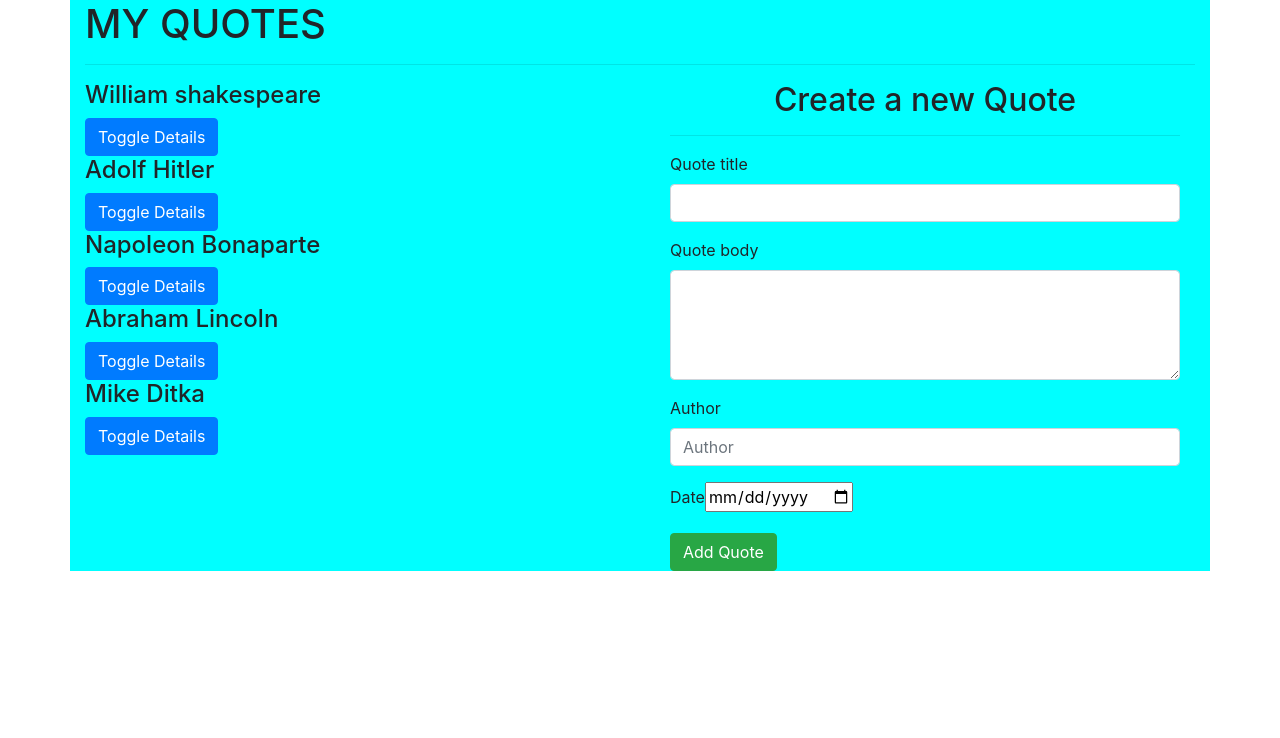
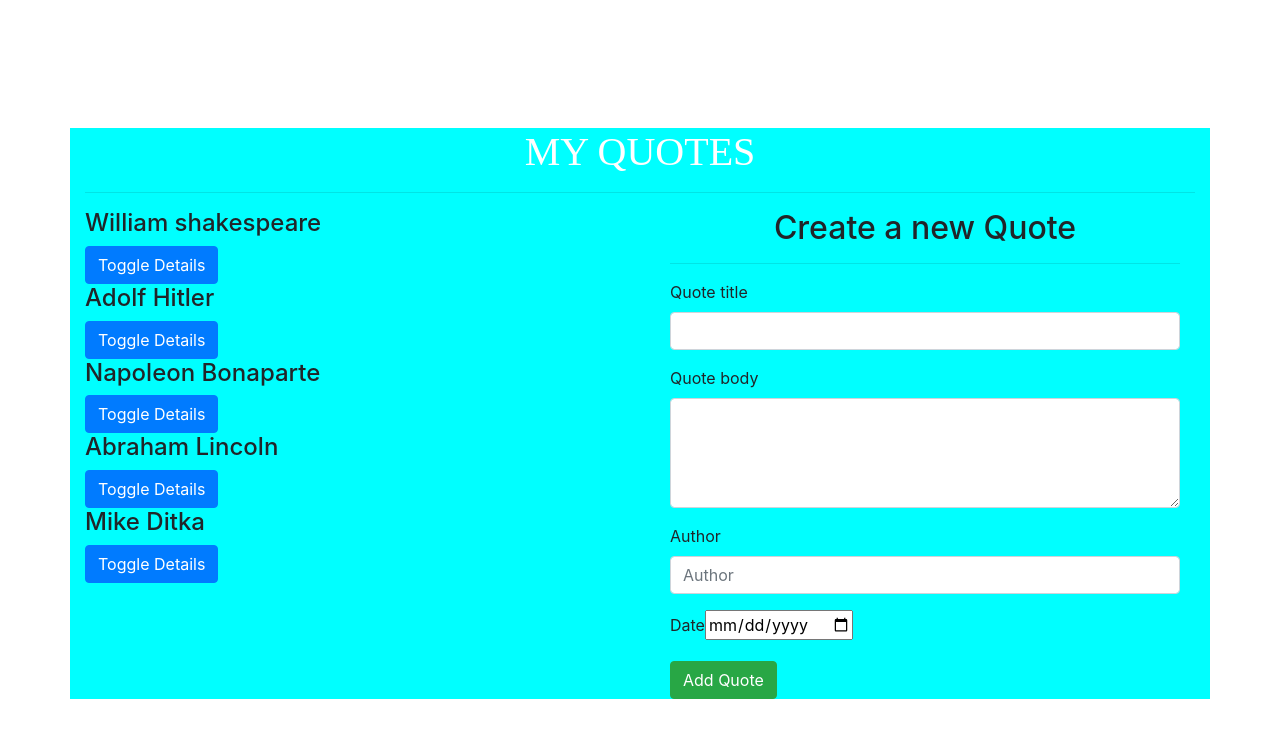
Before and after one commit to mag49/Quotes, an Angular app in the folder Quotes/: page / in a window 1280 px wide. Shown: the top 738 px of the page. Built offline with nearby package versions, Linux system fonts and the light colour scheme.

Commit message:
styled the h1 heading of the html

```diff
--- a/Quotes/src/app/quote/quote.component.css
+++ b/Quotes/src/app/quote/quote.component.css
@@ -1,3 +1,9 @@
 .container{
     background-color: aqua;
+    margin-top: 10%;
 }
+h1{
+    text-align: center;
+    color:white;
+    font-family: 'Times New Roman', Times, serif;
+}
```
